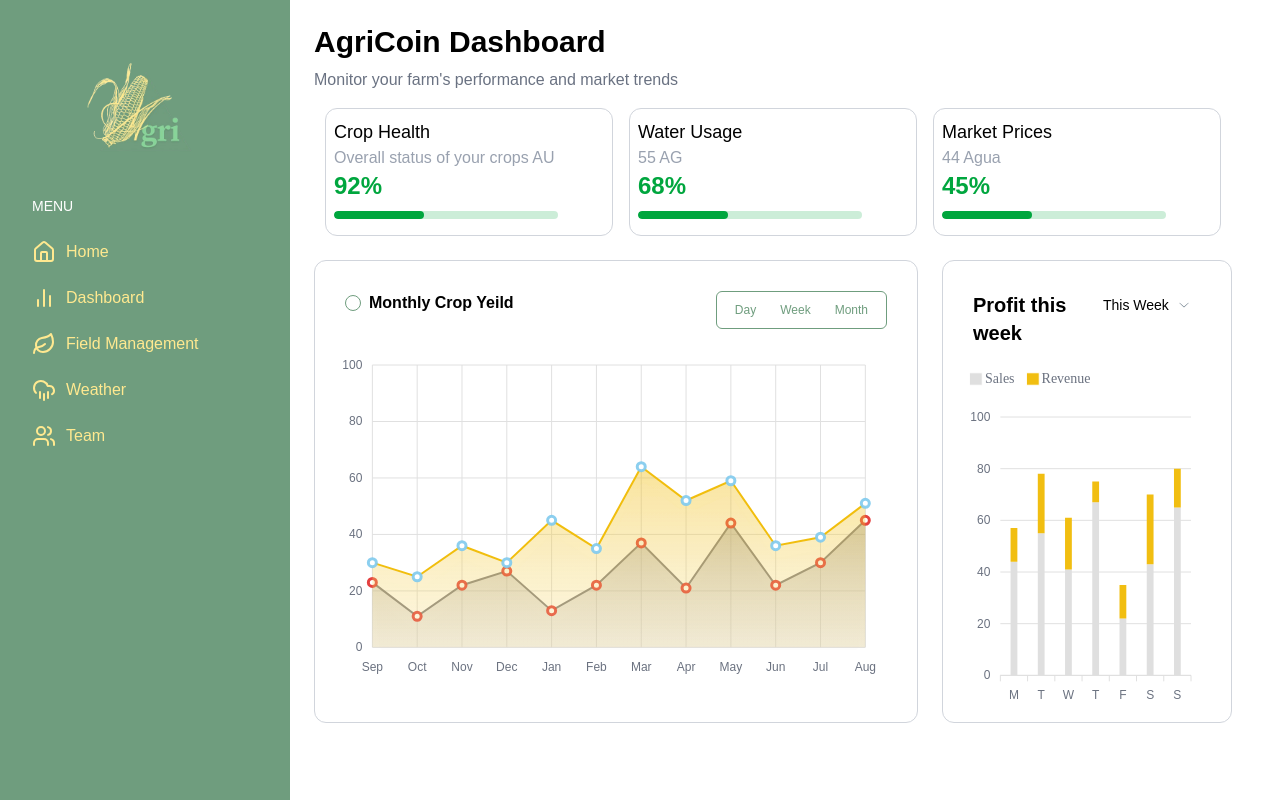
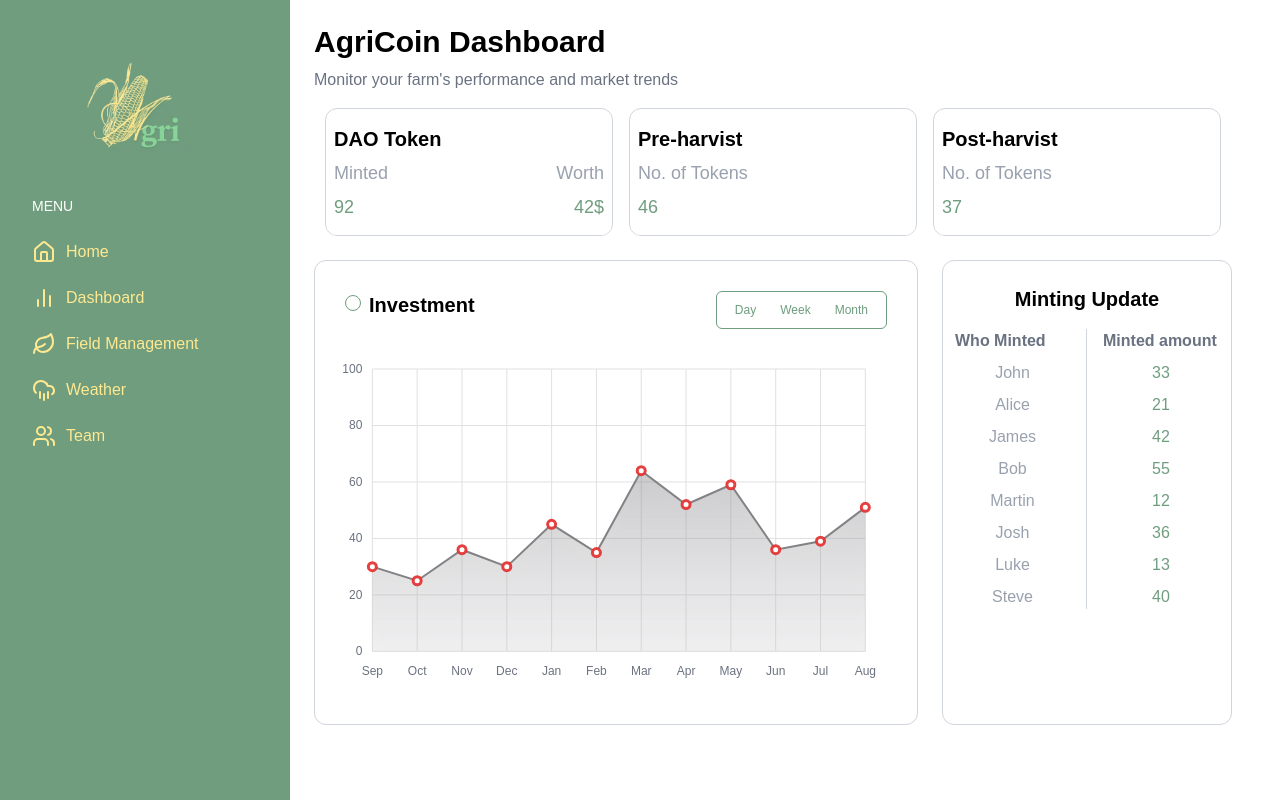
Before and after one commit to MZubairLohar/Agri_coin_UI, a Next.js app: page /dashboard in a window 1280 px wide. Built offline with nearby package versions, Linux system fonts and the light colour scheme.

Commit message:
dashboard updated

```diff
--- a/src/components/ecommerce/ChartTwo.jsx
+++ b/src/components/ecommerce/ChartTwo.jsx
@@ -97,57 +97,45 @@ const ChartTwo = () => {
   ];
 
   return (
-    <div className="col-span-12 rounded-xl border border-gray-300 bg-white p-7.5 shadow-default xl:col-span-4">
-      <div className="mb-4 justify-between gap-4 sm:flex">
-        <div>
-          <h4 className="text-xl font-lora font-semibold text-black">
-            Profit this week
-          </h4>
-        </div>
-        <div>
-          <div className="relative z-10 inline-block font-lora">
-            <select
-              name="#"
-              id="#"
-              className="relative z-10 text-black inline-flex appearance-none bg-transparent py-1 pl-3 pr-8 text-sm font-medium outline-none"
-            >
-              <option value="" className="text-black">
-                This Week
-              </option>
-              <option value="" className="text-black">
-                Last Week
-              </option>
-            </select>
-            <span className="absolute right-3 top-1/2 z-10 -translate-y-1/2">
-              <svg
-                width="10"
-                height="6"
-                viewBox="0 0 10 6"
-                fill="none"
-                xmlns="http://www.w3.org/2000/svg"
-              >
-                <path
-                  d="M0.47072 1.08816C0.47072 1.02932 0.500141 0.955772 0.54427 0.911642C0.647241 0.808672 0.809051 0.808672 0.912022 0.896932L4.85431 4.60386C4.92785 4.67741 5.06025 4.67741 5.14851 4.60386L9.09079 0.896932C9.19376 0.793962 9.35557 0.808672 9.45854 0.911642C9.56151 1.01461 9.5468 1.17642 9.44383 1.27939L5.50155 4.98632C5.22206 5.23639 4.78076 5.23639 4.51598 4.98632L0.558981 1.27939C0.50014 1.22055 0.47072 1.16171 0.47072 1.08816Z"
-                  fill="#637381"
-                />
-              </svg>
-            </span>
-          </div>
+    <div className="col-span-12 rounded-xl border border-gray-300 bg-white p-3 pt-6 shadow-default xl:col-span-4">
+    <div className="mb-4">
+      <h4 className="text-xl font-lora text-center font-semibold text-black">Minting Update</h4>
+    </div>
+
+    <div className="flex">
+      {/* Left Column */}
+      <div className="w-1/2 pr-4 border-r border-gray-300">
+        <div className="font-semibold text-gray-500 mb-2">Who Minted</div>
+        <div className="flex flex-col items-center text-md text-gray-400 font-medium gap-2">
+          <div>John</div>
+          <div>Alice</div>
+          <div>James</div>
+          <div>Bob</div>
+          <div>Martin</div>
+          <div>Josh</div>
+          <div>Luke</div>
+          <div>Steve</div>
         </div>
       </div>
 
-      <div>
-        <div id="chartTwo" className="-mb-9 -ml-5">
-          <ReactApexChart
-            options={options}
-            series={series}
-            type="bar"
-            height={350}
-            width={"100%"}
-          />
+      {/* Right Column */}
+      <div className="w-1/2 pl-4">
+        <div className="font-semibold text-gray-500 mb-2">Minted amount</div>
+        <div className="flex flex-col text-[#6F9D7E] font-medium text-md items-center gap-2">
+          <div>33</div>
+          <div>21</div>
+          <div>42</div>
+          <div>55</div>
+          <div>12</div>
+          <div>36</div>
+          <div>13</div>
+          <div>40</div>
         </div>
       </div>
     </div>
+  </div>
+
+
   );
 };
 
--- a/src/components/ecommerce/Chartone.jsx
+++ b/src/components/ecommerce/Chartone.jsx
@@ -130,10 +130,6 @@ const options = {
 const ChartOne = () => {
   const series = [
     {
-      name: "Product One",
-      data: [23, 11, 22, 27, 13, 22, 37, 21, 44, 22, 30, 45],
-    },
-    {
       name: "Product Two",
       data: [30, 25, 36, 30, 45, 35, 64, 52, 59, 36, 39, 51],
     },
@@ -148,7 +144,7 @@ const ChartOne = () => {
               <span className="block h-2.5 w-full max-w-2.5 rounded-full"></span>
             </span>
             <div className="w-full font-lora">
-              <p className="font-semibold text-black">Monthly Crop Yeild</p>
+              <p className="font-semibold text-black text-xl">Investment</p>
             </div>
           </div>
           <div className="flex min-w-47.5">
--- a/src/components/ecommerce/Ecommerce.jsx
+++ b/src/components/ecommerce/Ecommerce.jsx
@@ -12,59 +12,68 @@ const ECommerce = () => {
 //   console.log("this is Wallet Address from useContext",walletAddress)
 
 
-  const Card = ({ title, subtitle, value, href,tokenNme }) => {
+  const Card = ({ title, subtitle1, subtitle2, href,value,worth }) => {
     return (
       <a
         href={href}
-        className="w-72 h-32 flex items-center rounded-xl p-2 border-[1px] border-gray-300 relative overflow-hidden group bg-white"
+        className="w-72 h-32 pt-4 items-center space-y-1.5 rounded-xl p-2 border-[1px] border-gray-300 relative overflow-hidden group bg-white"
       >
-        <div className="absolute w-full inset-0 bg-white translate-y-[100%] group-hover:translate-y-[0%] transition-transform duration-300" />
-        <div>
-          <h3 className="font-normal font-lora text-lg text-black relative z-10 duration-300">
+         <h3 className="font-semibold font-lora text-xl text-black relative z-10 duration-300">
             {title}
           </h3>
-          <p className="text-gray-400 font-thin font-lora text-md relative z-10 duration-300">
-            {subtitle}   {tokenNme}
+        <div className="absolute w-full inset-0 bg-white translate-y-[100%] group-hover:translate-y-[0%] transition-transform duration-300" />
+
+        <div className="flex justify-between">
+        <div>
+          <p className="text-gray-400 font-medium text-lg font-lora relative z-10 duration-300">
+            {subtitle1}
           </p>
-          <p className="text-green-600 text-2xl font-semibold relative">
+        </div>
+        <div>
+          <p className="text-gray-400 font-medium text-lg font-lora relative z-10 duration-300">
+            {subtitle2}
+          </p>
+        </div>
+        </div>
+
+        <div className="flex justify-between">
+        <div>
+          <p className="text-[#6F9D7E] font-medium text-lg font-lora relative z-10 duration-300">
             {value}
           </p>
-          <progress className="progress text-green-600 w-56" value="40" max="100"></progress>
+        </div>
+        <div>
+          <p className="text-lg text-[#6F9D7E] font-normal relative z-10 duration-300">
+            {worth}
+          </p>
+        </div>
         </div>
       </a>
     );
   };
   return (
     <>
-<div className=" ">
+<div>
     <h1 className="text-black text-3xl font-bold">AgriCoin Dashboard</h1>
     <h1 className="text-gray-500 mt-2">Monitor your farm's performance and market trends</h1>
   <div className="flex flex-col lg:flex-row items-center mt-4 lg:items-start">
     <div className="flex flex-wrap justify-center gap-4 w-full">
       <Card
-        title="Crop Health"
-        subtitle="Overall status of your crops"
-        tokenNme="AU"
-        Subhed="(22 Karat)"
-        href="#"
-        image="/gold2.png"
-        value="92%"
+        title="DAO Token"
+        subtitle1="Minted"
+        subtitle2="Worth"
+        value="92"
+        worth="42$"
       />
       <Card
-        title="Water Usage"
-        subtitle="55"
-        tokenNme="AG"
-        href="#"
-        image="/silver1.png"
-        value="68%"
+        title="Pre-harvist"
+        subtitle1="No. of Tokens"
+        value="46"
       />
       <Card
-        title="Market Prices"
-        subtitle="44"
-        tokenNme="Agua"
-        href="#"
-        image="/Agua-newlogo.png"
-        value="45%"
+       title="Post-harvist"
+       subtitle1="No. of Tokens"
+       value="37"
       />
     </div>
   </div>
```
